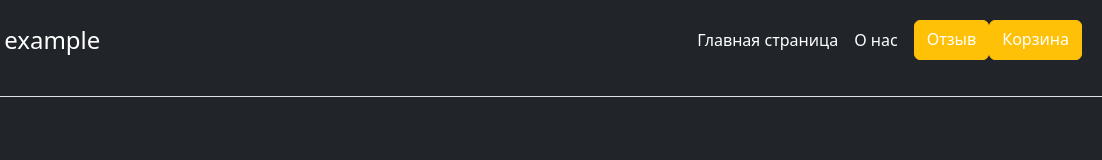
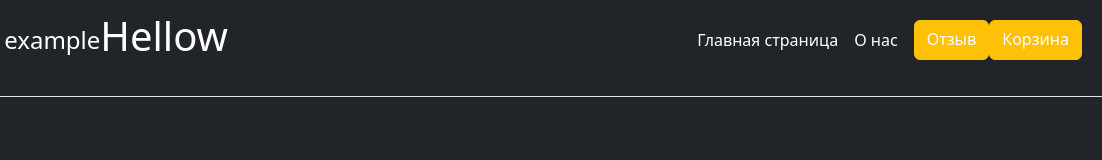
Before and after one commit to Doublehellofgod/Copy-my-page-in-vk, a plain HTML site: page index.html in a window 1280 px wide. Shown: the full height of the page, 178-1280 px from the left. Drawn offline with nearby package versions, Linux system fonts and the light colour scheme.

Commit message:
Добавил h1-{Hellow}

```diff
--- a/index.html
+++ b/index.html
@@ -17,7 +17,7 @@
         style="width: 50px;height: 50px;border-radius: 20%;">
         <span class="fs-4 text-white">Pricing example</span>
       </a>
-
+        <h1> Hellow</h1>
       <nav style="padding: 20px;" class="d-inline-flex mt-2 mt-md-0 ms-md-auto">
         <a class="me-3 py-2 link-body-emphasis text-decoration-none text-white" href="/">Главная страница</a>
         <a class="me-3 py-2 link-body-emphasis text-decoration-none text-white" href="/about">О нас</a>
```
